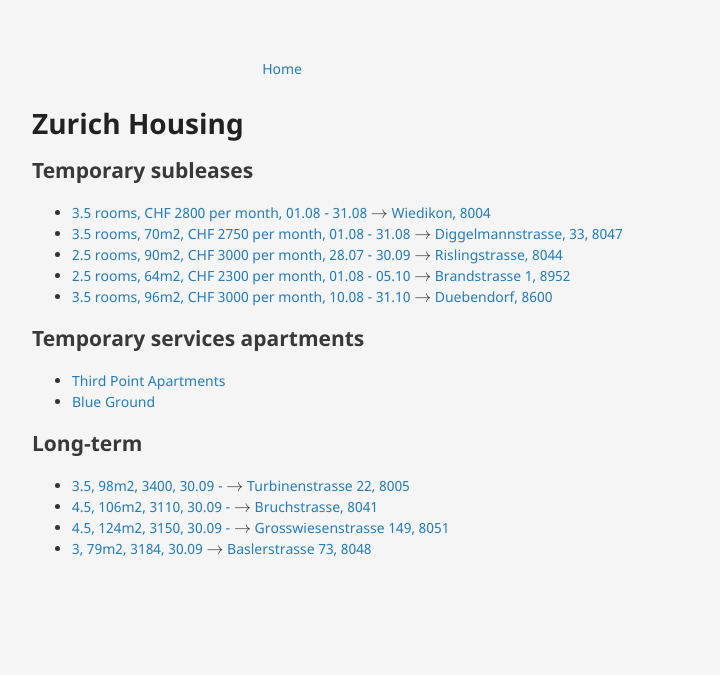
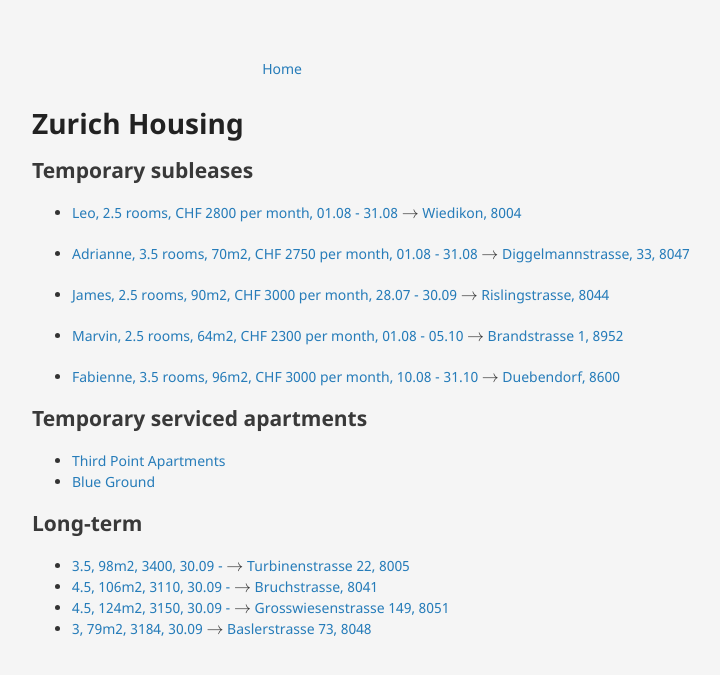
Before and after one commit to neeravkarani/personal, a Jekyll site: the page built from _posts/housing/2024-07-11-zurich-housing.md, in a window 1280 px wide. Shown: the top 675 px of the page, without its empty margins (178-898 px from the left). Built offline with Jekyll 4.4.1, drawn with Linux system fonts in a browser that asks for light colours.

Commit message:
added subleaser names:

```diff
--- a/_posts/housing/2024-07-11-zurich-housing.md
+++ b/_posts/housing/2024-07-11-zurich-housing.md
@@ -5,13 +5,17 @@ title: "Zurich Housing"
 
 
 ## Temporary subleases
-- [3.5 rooms, CHF 2800 per month, 01.08 - 31.08](https://flatfox.ch/en/flat/8004-zurich/1261499/) $\rightarrow$ [Wiedikon, 8004](https://maps.app.goo.gl/u2k2rG3xC6oP3t7f9)
-- [3.5 rooms, 70m2, CHF 2750 per month, 01.08 - 31.08](https://flatfox.ch/en/flat/diggelmannstrasse-33-8047-zurich/1261145/) $\rightarrow$ [Diggelmannstrasse, 33, 8047](https://maps.app.goo.gl/U2w9VRWMiqyHkoVZ6)
-- [2.5 rooms, 90m2, CHF 3000 per month, 28.07 - 30.09](https://flatfox.ch/en/flat/rislingstrasse-8044-zurich/1260881/) $\rightarrow$ [Rislingstrasse, 8044](https://maps.app.goo.gl/VzzbXL47LXJTzT7x9)
-- [2.5 rooms, 64m2, CHF 2300 per month, 01.08 - 05.10](https://flatfox.ch/en/flat/brandstrasse-1-8952-schlieren/1221973/) $\rightarrow$ [Brandstrasse 1, 8952](https://maps.app.goo.gl/ozduvZfvQcUWEggk8)
-- [3.5 rooms, 96m2, CHF 3000 per month, 10.08 - 31.10](https://flatfox.ch/en/flat/8600-dubendorf/1216917/) $\rightarrow$ [Duebendorf, 8600](https://maps.app.goo.gl/k7SqoYxtCpV2Qbrk7)
+- [Leo, 2.5 rooms, CHF 2800 per month, 01.08 - 31.08](https://flatfox.ch/en/flat/8004-zurich/1261499/) $\rightarrow$ [Wiedikon, 8004](https://maps.app.goo.gl/u2k2rG3xC6oP3t7f9)
 
-## Temporary services apartments
+- [Adrianne, 3.5 rooms, 70m2, CHF 2750 per month, 01.08 - 31.08](https://flatfox.ch/en/flat/diggelmannstrasse-33-8047-zurich/1261145/) $\rightarrow$ [Diggelmannstrasse, 33, 8047](https://maps.app.goo.gl/U2w9VRWMiqyHkoVZ6)
+
+- [James, 2.5 rooms, 90m2, CHF 3000 per month, 28.07 - 30.09](https://flatfox.ch/en/flat/rislingstrasse-8044-zurich/1260881/) $\rightarrow$ [Rislingstrasse, 8044](https://maps.app.goo.gl/VzzbXL47LXJTzT7x9)
+
+- [Marvin, 2.5 rooms, 64m2, CHF 2300 per month, 01.08 - 05.10](https://flatfox.ch/en/flat/brandstrasse-1-8952-schlieren/1221973/) $\rightarrow$ [Brandstrasse 1, 8952](https://maps.app.goo.gl/ozduvZfvQcUWEggk8)
+
+- [Fabienne, 3.5 rooms, 96m2, CHF 3000 per month, 10.08 - 31.10](https://flatfox.ch/en/flat/8600-dubendorf/1216917/) $\rightarrow$ [Duebendorf, 8600](https://maps.app.goo.gl/k7SqoYxtCpV2Qbrk7)
+
+## Temporary serviced apartments
 - [Third Point Apartments](https://www.tp-apartments.ch/)
 - [Blue Ground](https://www.theblueground.com/)
 
```
